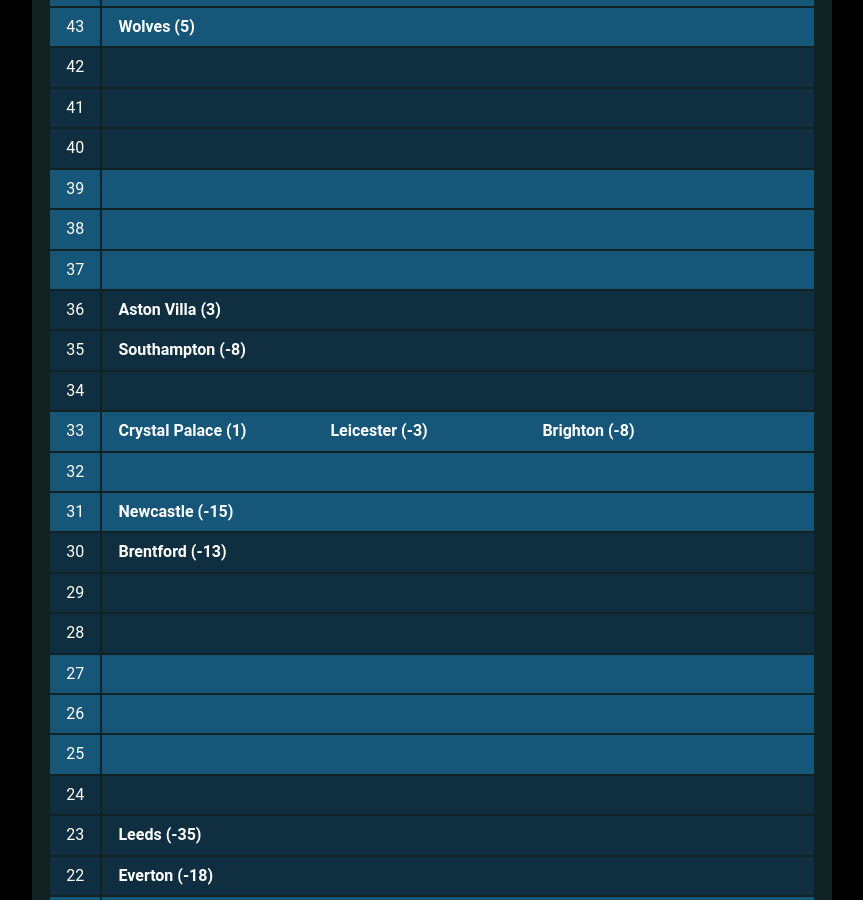
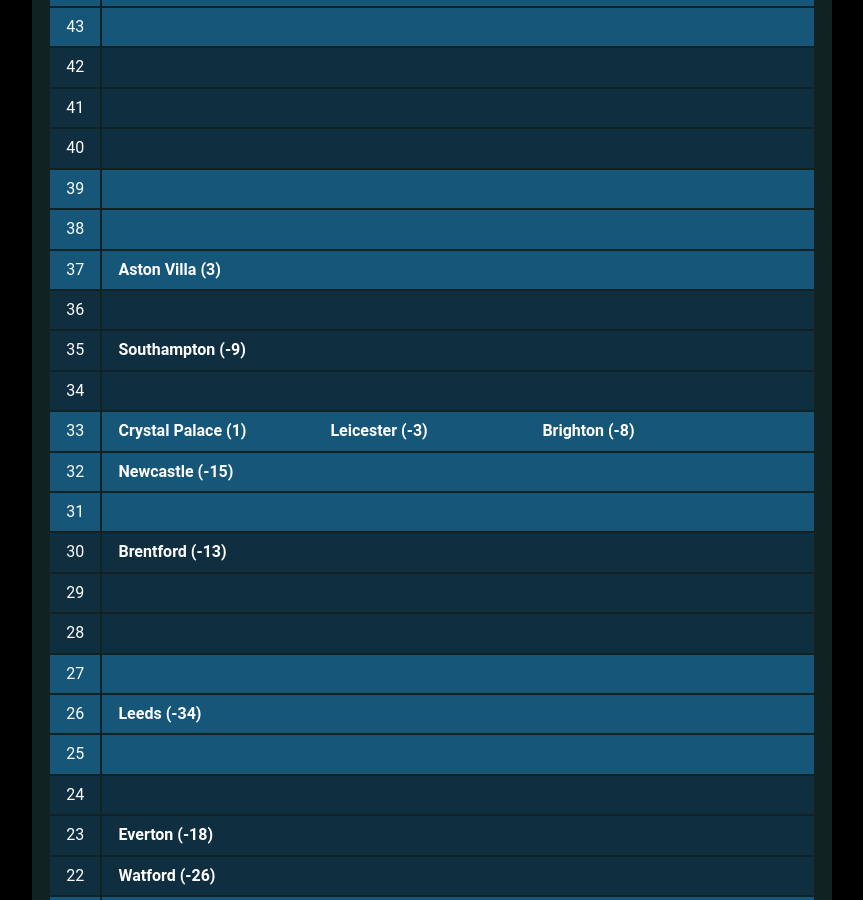
Before and after one commit to muru/muru.github.io, a Jekyll site: the page built from resources.md, in a window 1280 px wide and 900 px high, scrolled down 2528 px. Shown: the whole window, without its empty margins (208-1071 px from the left). Built offline with Jekyll 4.4.1, drawn with Linux system fonts in a browser that asks for light colours; some web fonts are replaced; some of the changed text lies outside the part shown.

Commit message:
updated cann-table: Mon 14 Mar 00:03:31 JST 2022

```diff
--- a/cann-table.html
+++ b/cann-table.html
@@ -65,12 +65,12 @@
 	<tr class="cann-row-1">
 		<td class="cann-point"> 57 </td>
 		<td class="cann-clubs">
+			<span class="club-name"> Chelsea (37) </span>
 		</td>
  	</tr>
 	<tr class="cann-row-1">
 		<td class="cann-point"> 56 </td>
 		<td class="cann-clubs">
-			<span class="club-name"> Chelsea (37) </span>
 		</td>
  	</tr>
 	<tr class="cann-row-1">
@@ -101,6 +101,7 @@
 	<tr class="cann-row-1">
 		<td class="cann-point"> 50 </td>
 		<td class="cann-clubs">
+			<span class="club-name"> Man Utd (8) </span>
 		</td>
  	</tr>
 	<tr class="cann-row-1">
@@ -117,30 +118,29 @@
 	<tr class="cann-row-2">
 		<td class="cann-point"> 47 </td>
 		<td class="cann-clubs">
-			<span class="club-name"> Man Utd (7) </span>
 		</td>
  	</tr>
 	<tr class="cann-row-2">
 		<td class="cann-point"> 46 </td>
 		<td class="cann-clubs">
+			<span class="club-name"> West Ham (11) </span>
 		</td>
  	</tr>
 	<tr class="cann-row-1">
 		<td class="cann-point"> 45 </td>
 		<td class="cann-clubs">
-			<span class="club-name"> West Ham (11) </span>
-			<span class="club-name"> Tottenham (8) </span>
+			<span class="club-name"> Tottenham (7) </span>
 		</td>
  	</tr>
 	<tr class="cann-row-1">
 		<td class="cann-point"> 44 </td>
 		<td class="cann-clubs">
+			<span class="club-name"> Wolves (5) </span>
 		</td>
  	</tr>
 	<tr class="cann-row-1">
 		<td class="cann-point"> 43 </td>
 		<td class="cann-clubs">
-			<span class="club-name"> Wolves (5) </span>
 		</td>
  	</tr>
 	<tr class="cann-row-2">
@@ -171,18 +171,18 @@
 	<tr class="cann-row-1">
 		<td class="cann-point"> 37 </td>
 		<td class="cann-clubs">
+			<span class="club-name"> Aston Villa (3) </span>
 		</td>
  	</tr>
 	<tr class="cann-row-2">
 		<td class="cann-point"> 36 </td>
 		<td class="cann-clubs">
-			<span class="club-name"> Aston Villa (3) </span>
 		</td>
  	</tr>
 	<tr class="cann-row-2">
 		<td class="cann-point"> 35 </td>
 		<td class="cann-clubs">
-			<span class="club-name"> Southampton (-8) </span>
+			<span class="club-name"> Southampton (-9) </span>
 		</td>
  	</tr>
 	<tr class="cann-row-2">
@@ -201,12 +201,12 @@
 	<tr class="cann-row-1">
 		<td class="cann-point"> 32 </td>
 		<td class="cann-clubs">
+			<span class="club-name"> Newcastle (-15) </span>
 		</td>
  	</tr>
 	<tr class="cann-row-1">
 		<td class="cann-point"> 31 </td>
 		<td class="cann-clubs">
-			<span class="club-name"> Newcastle (-15) </span>
 		</td>
  	</tr>
 	<tr class="cann-row-2">
@@ -233,6 +233,7 @@
 	<tr class="cann-row-1">
 		<td class="cann-point"> 26 </td>
 		<td class="cann-clubs">
+			<span class="club-name"> Leeds (-34) </span>
 		</td>
  	</tr>
 	<tr class="cann-row-1">
@@ -248,13 +249,13 @@
 	<tr class="cann-row-2">
 		<td class="cann-point"> 23 </td>
 		<td class="cann-clubs">
-			<span class="club-name"> Leeds (-35) </span>
+			<span class="club-name"> Everton (-18) </span>
 		</td>
  	</tr>
 	<tr class="cann-row-2">
 		<td class="cann-point"> 22 </td>
 		<td class="cann-clubs">
-			<span class="club-name"> Everton (-18) </span>
+			<span class="club-name"> Watford (-26) </span>
 		</td>
  	</tr>
 	<tr class="cann-row-1">
@@ -271,7 +272,6 @@
 	<tr class="cann-row-1">
 		<td class="cann-point"> 19 </td>
 		<td class="cann-clubs">
-			<span class="club-name"> Watford (-27) </span>
 		</td>
  	</tr>
 	<tr class="cann-row-2">
@@ -282,8 +282,8 @@
 	<tr class="cann-row-2">
 		<td class="cann-point"> 17 </td>
 		<td class="cann-clubs">
-			<span class="club-name"> Norwich (-44) </span>
+			<span class="club-name"> Norwich (-45) </span>
 		</td>
  	</tr>
 </table>
-<span id="cann-gen-note"> Generated on  Sunday, 13 March 2022 at 02:19 JST. </span>
+<span id="cann-gen-note"> Generated on  Monday, 14 March 2022 at 00:03 JST. </span>
```
